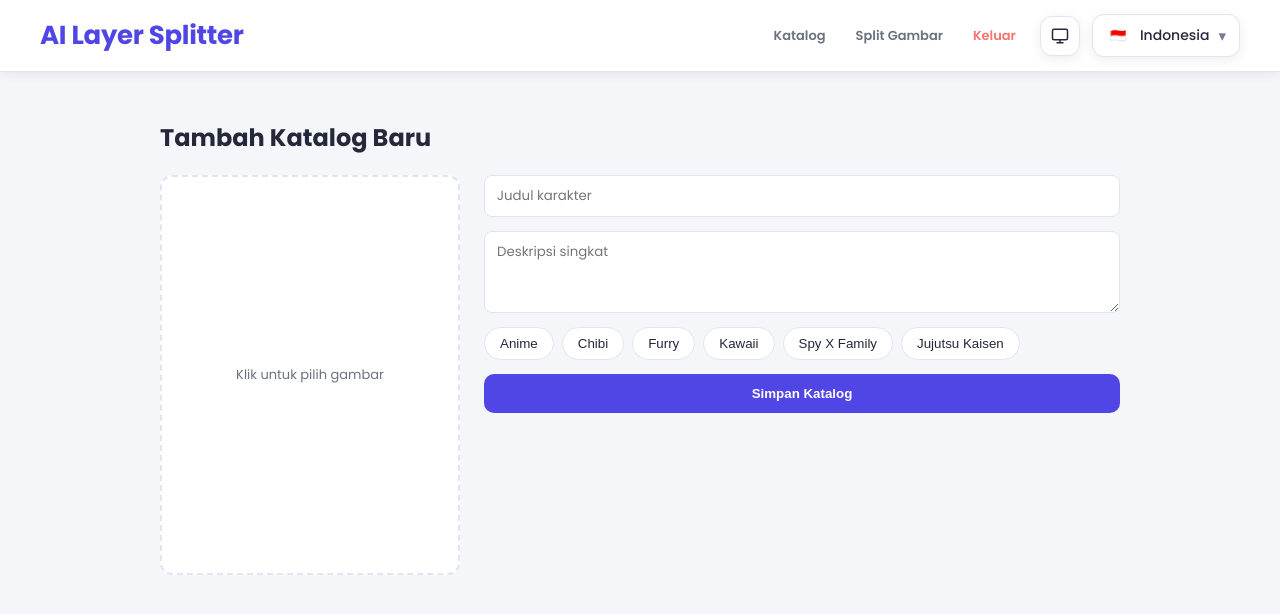
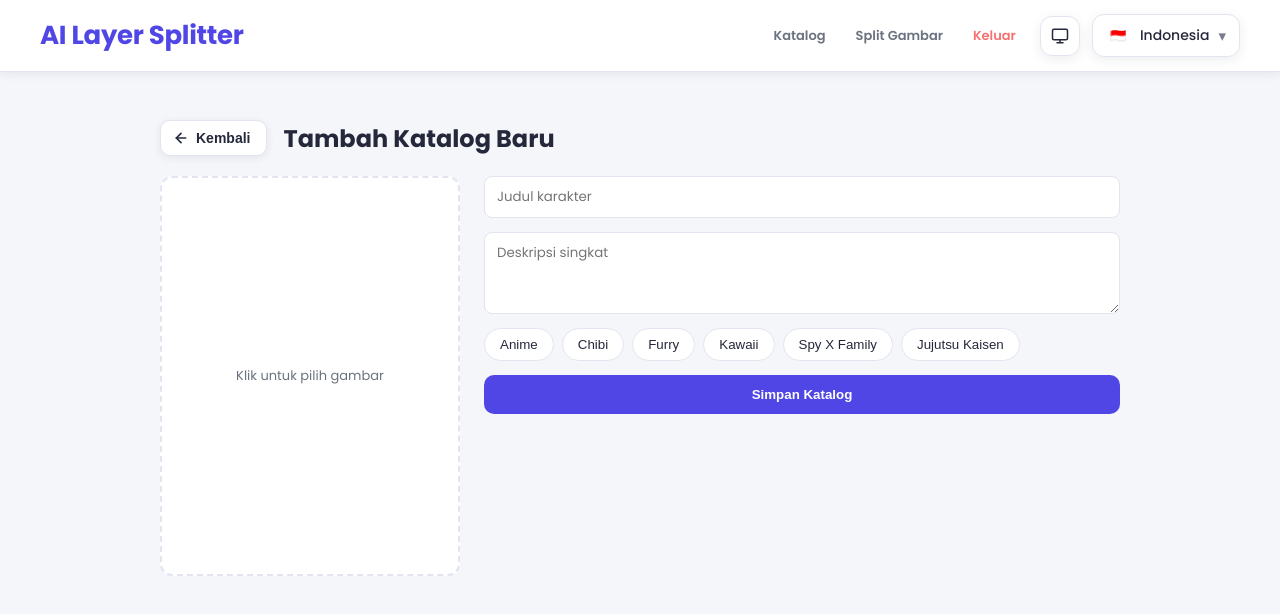
Before and after one commit to NganjukBersatu/Layer_ai, a Vue app: page /catalog/new in a window 1280 px wide. Shown: the top 614 px of the page. Built offline with nearby package versions, Linux system fonts and the light colour scheme; sample sign-in values are in the browser's storage.

Commit message:
tambah tombol kembali

```diff
--- a/src/components/CatalogUploadPage.vue
+++ b/src/components/CatalogUploadPage.vue
@@ -25,6 +25,11 @@ function toggleCategory(cat) {
   const idx = selectedCategories.value.indexOf(cat);
   if (idx === -1) selectedCategories.value.push(cat);
   else selectedCategories.value.splice(idx, 1);
+}
+
+// Fungsi untuk kembali ke halaman sebelumnya / utama
+function goBack() {
+  router.back();
 }
 
 async function handleSubmit() {
@@ -64,7 +69,17 @@ async function handleSubmit() {
 
 <template>
   <div class="upload-page">
-    <h1>Tambah Katalog Baru</h1>
+    <!-- Bagian Header dengan Tombol Kembali -->
+    <div class="header-section">
+      <button class="back-btn" @click="goBack">
+        <svg class="back-icon" width="16" height="16" viewBox="0 0 24 24" fill="none" stroke="currentColor" stroke-width="2.5" stroke-linecap="round" stroke-linejoin="round">
+          <path d="M19 12H5" />
+          <path d="M12 19l-7-7 7-7" />
+        </svg>
+        Kembali
+      </button>
+      <h1>Tambah Katalog Baru</h1>
+    </div>
 
     <div class="upload-form">
       <label class="file-drop" :class="{ 'has-image': previewUrl }">
@@ -112,6 +127,57 @@ async function handleSubmit() {
   margin: 0 auto;
   padding: 30px 20px 60px;
   box-sizing: border-box;
+}
+
+/* Style untuk Header dan Tombol Kembali */
+.header-section {
+  display: flex;
+  align-items: center;
+  gap: 16px;
+  margin-bottom: 20px;
+}
+
+.header-section h1 {
+  margin: 0;
+}
+
+.back-btn {
+  padding: 9px 16px 9px 12px;
+  border: 1px solid var(--border-color);
+  border-radius: 10px;
+  background: var(--bg-card);
+  color: var(--text-primary);
+  font-weight: 600;
+  font-size: 14px;
+  cursor: pointer;
+  display: inline-flex;
+  align-items: center;
+  gap: 7px;
+  box-shadow: 0 2px 8px var(--shadow-color);
+  transition: background-color 0.2s ease, border-color 0.2s ease,
+    color 0.2s ease, transform 0.2s ease, box-shadow 0.2s ease;
+}
+
+.back-icon {
+  flex-shrink: 0;
+  transition: transform 0.2s ease;
+}
+
+.back-btn:hover {
+  background: var(--accent-color);
+  color: white;
+  border-color: var(--accent-color);
+  transform: translateY(-1px);
+  box-shadow: 0 4px 14px color-mix(in srgb, var(--accent-color) 35%, transparent);
+}
+
+.back-btn:hover .back-icon {
+  transform: translateX(-2px);
+}
+
+.back-btn:active {
+  transform: translateY(0);
+  box-shadow: 0 2px 6px var(--shadow-color);
 }
 
 .upload-form {
```
